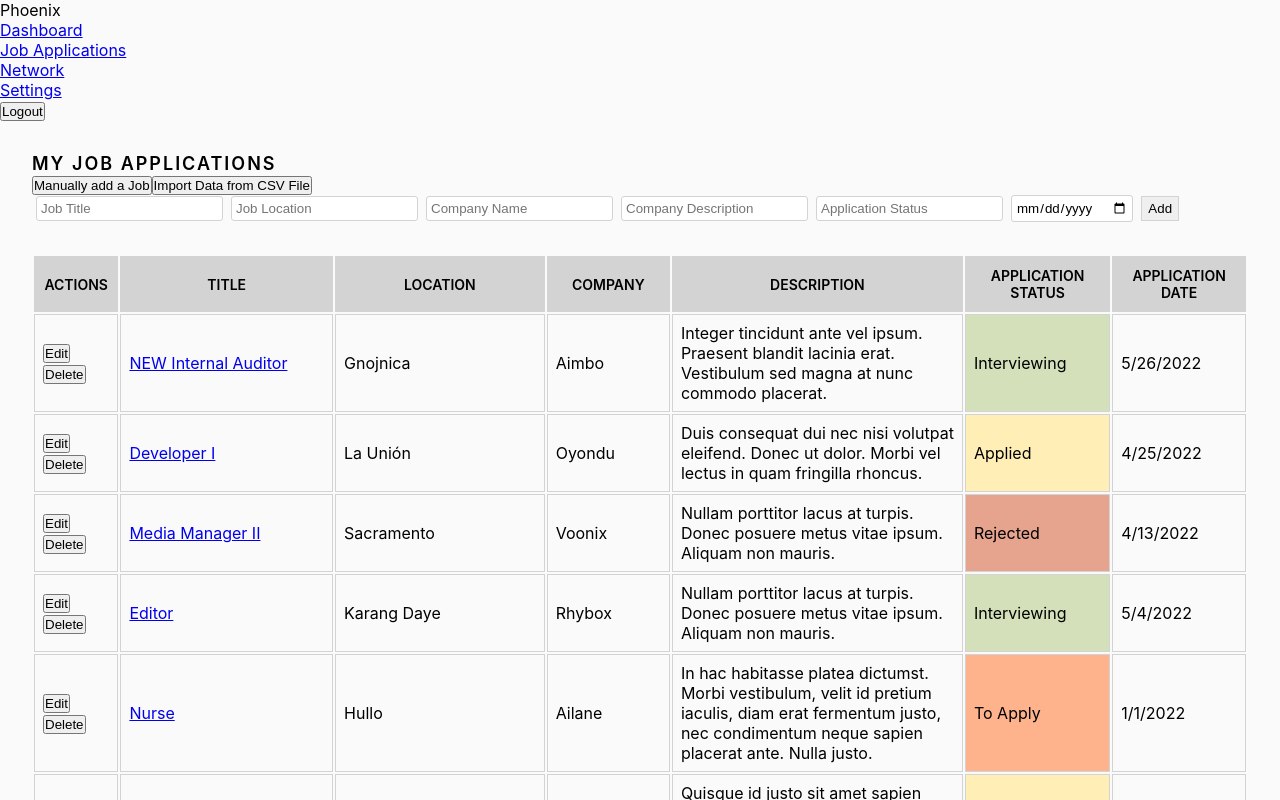
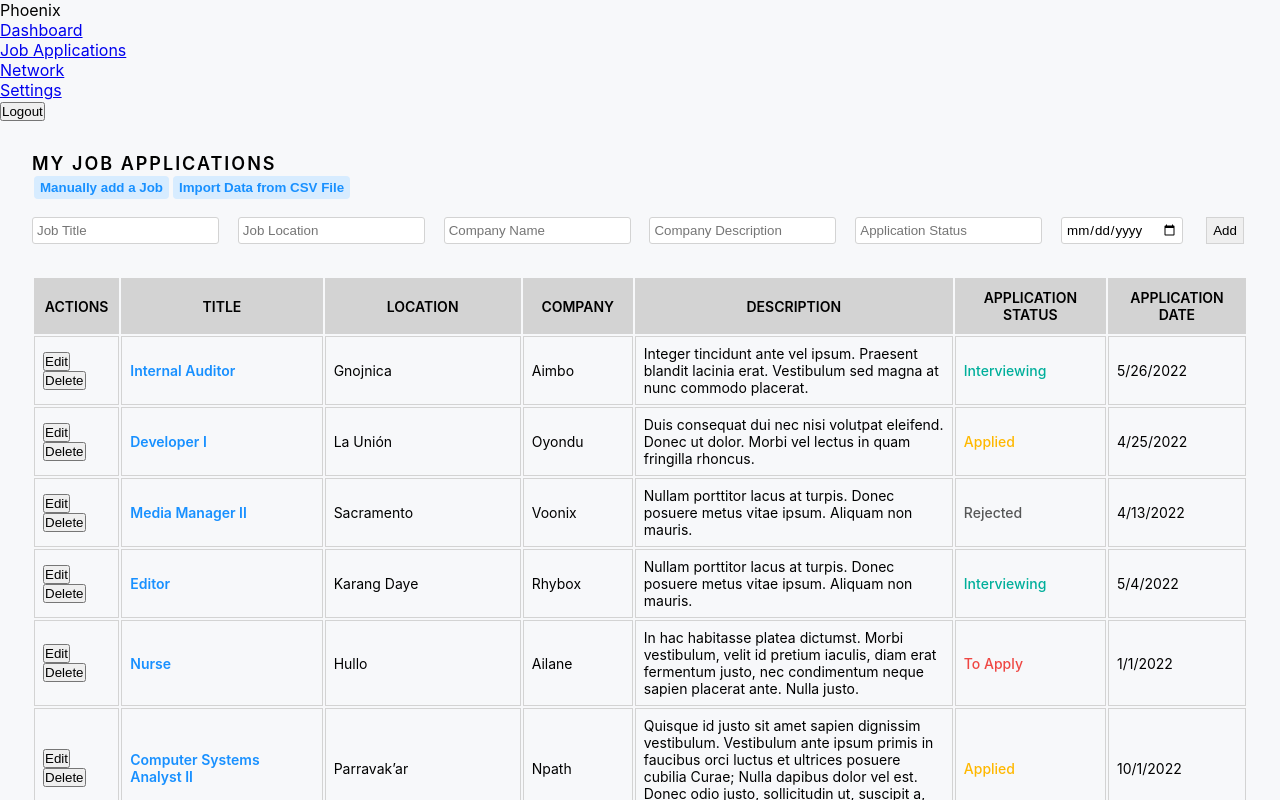
Before and after one commit to JuliaGrandury/phoenix-app-pern, a React (Create React App) app in the folder frontend/client/: page /jobboard in a window 1280 px wide. Shown: the top 800 px of the page. Built offline with nearby package versions, Linux system fonts and the light colour scheme.

Commit message:
Job Table UI/UX design

```diff
--- a/frontend/client/src/App.css
+++ b/frontend/client/src/App.css
@@ -5,6 +5,6 @@
 }
 
 body {
-  background-color: #FAFAFA;
+  background-color: #F7F8FA;
   height: 100vh;
 }
--- a/frontend/client/src/MOCK_JOB_DATA.json
+++ b/frontend/client/src/MOCK_JOB_DATA.json
@@ -1,4 +1,4 @@
-[{"jobId":1,"jobTitle":"NEW Internal Auditor","jobLocation":"Gnojnica","companyName":"Aimbo","companyUrl":"https://vimeo.com/diam/cras.js?lacus=eleifend&at=pede&velit=libero&vivamus=quis&vel=orci&nulla=nullam&eget=molestie&eros=nibh&elementum=in&pellentesque=lectus&quisque=pellentesque&porta=at&volutpat=nulla&erat=suspendisse&quisque=potenti&erat=cras&eros=in&viverra=purus&eget=eu&congue=magna&eget=vulputate&semper=luctus&rutrum=cum&nulla=sociis&nunc=natoque&purus=penatibus&phasellus=et&in=magnis&felis=dis&donec=parturient","companyDesc":"Integer tincidunt ante vel ipsum. Praesent blandit lacinia erat. Vestibulum sed magna at nunc commodo placerat.","appStatus":"Interviewing","appDate":"5/26/2022"},
+[{"jobId":1,"jobTitle":"Internal Auditor","jobLocation":"Gnojnica","companyName":"Aimbo","companyUrl":"https://vimeo.com/diam/cras.js?lacus=eleifend&at=pede&velit=libero&vivamus=quis&vel=orci&nulla=nullam&eget=molestie&eros=nibh&elementum=in&pellentesque=lectus&quisque=pellentesque&porta=at&volutpat=nulla&erat=suspendisse&quisque=potenti&erat=cras&eros=in&viverra=purus&eget=eu&congue=magna&eget=vulputate&semper=luctus&rutrum=cum&nulla=sociis&nunc=natoque&purus=penatibus&phasellus=et&in=magnis&felis=dis&donec=parturient","companyDesc":"Integer tincidunt ante vel ipsum. Praesent blandit lacinia erat. Vestibulum sed magna at nunc commodo placerat.","appStatus":"Interviewing","appDate":"5/26/2022"},
 {"jobId":2,"jobTitle":"Developer I","jobLocation":"La Unión","companyName":"Oyondu","companyUrl":"https://smugmug.com/in.xml?nunc=non&purus=quam&phasellus=nec&in=dui&felis=luctus&donec=rutrum&semper=nulla&sapien=tellus&a=in&libero=sagittis&nam=dui&dui=vel&proin=nisl&leo=duis&odio=ac&porttitor=nibh&id=fusce&consequat=lacus&in=purus&consequat=aliquet&ut=at&nulla=feugiat&sed=non&accumsan=pretium&felis=quis&ut=lectus&at=suspendisse&dolor=potenti&quis=in&odio=eleifend&consequat=quam&varius=a&integer=odio&ac=in&leo=hac&pellentesque=habitasse&ultrices=platea&mattis=dictumst&odio=maecenas&donec=ut&vitae=massa&nisi=quis","companyDesc":"Duis consequat dui nec nisi volutpat eleifend. Donec ut dolor. Morbi vel lectus in quam fringilla rhoncus.","appStatus":"Applied","appDate":"4/25/2022"},
 {"jobId":3,"jobTitle":"Media Manager II","jobLocation":"Sacramento","companyName":"Voonix","companyUrl":"http://blogtalkradio.com/pellentesque/eget/nunc/donec/quis/orci.xml?nunc=ipsum&viverra=primis&dapibus=in&nulla=faucibus&suscipit=orci","companyDesc":"Nullam porttitor lacus at turpis. Donec posuere metus vitae ipsum. Aliquam non mauris.","appStatus":"Rejected","appDate":"4/13/2022"},
 {"jobId":4,"jobTitle":"Editor","jobLocation":"Karang Daye","companyName":"Rhybox","companyUrl":"https://sciencedirect.com/risus/auctor/sed/tristique/in/tempus/sit.aspx?dictumst=iaculis&aliquam=diam&augue=erat&quam=fermentum&sollicitudin=justo&vitae=nec&consectetuer=condimentum&eget=neque&rutrum=sapien&at=placerat&lorem=ante&integer=nulla&tincidunt=justo&ante=aliquam&vel=quis&ipsum=turpis&praesent=eget&blandit=elit&lacinia=sodales&erat=scelerisque&vestibulum=mauris&sed=sit&magna=amet&at=eros&nunc=suspendisse&commodo=accumsan&placerat=tortor&praesent=quis&blandit=turpis&nam=sed&nulla=ante&integer=vivamus&pede=tortor&justo=duis&lacinia=mattis&eget=egestas&tincidunt=metus&eget=aenean&tempus=fermentum&vel=donec&pede=ut&morbi=mauris&porttitor=eget&lorem=massa&id=tempor&ligula=convallis&suspendisse=nulla&ornare=neque&consequat=libero&lectus=convallis&in=eget&est=eleifend&risus=luctus&auctor=ultricies&sed=eu&tristique=nibh&in=quisque&tempus=id&sit=justo&amet=sit&sem=amet&fusce=sapien","companyDesc":"Nullam porttitor lacus at turpis. Donec posuere metus vitae ipsum. Aliquam non mauris.","appStatus":"Interviewing","appDate":"5/4/2022"},
--- a/frontend/client/src/components/JobBoard/JobBoard.jsx
+++ b/frontend/client/src/components/JobBoard/JobBoard.jsx
@@ -108,11 +108,12 @@ const JobBoard = () => {
       <h1>my job applications</h1>
 
       <div className="data-actions-container">
-        <button>Manually add a Job</button>
-        <button>Import Data  from CSV File</button>
+        <button className={styles.DataButton}>Manually add a Job</button>
+        <button className={styles.DataButton}>Import Data  from CSV File</button>
       </div>
 
-      <form onSubmit={handleAddFormSubmit}>
+
+      <form className={styles.addDataForm} onSubmit={handleAddFormSubmit}>
         <input
           type='text'
           name='jobTitle'
--- a/frontend/client/src/components/JobBoard/JobBoard.module.css
+++ b/frontend/client/src/components/JobBoard/JobBoard.module.css
@@ -7,14 +7,36 @@ h1 {
 
 .container {
     padding: 2rem;
+    font-size: 14px;
 }
+.container a {
+    color: #1890FF;
+    font-weight: 600;
+    text-decoration: none;
+}
+
 
 input {
     font-family: Arial, Helvetica, sans-serif;
     padding: 4px 4px;
     border: 1px solid lightgrey;
     border-radius: 3px;
-    margin: 0px 4px;
+}
+
+.DataButton {
+    color: #1890FF;
+    font-weight: 600;
+    padding: 4px 6px;
+    margin: 2px;
+    border-radius: 4px;
+    background-color: #d7ecff;
+    border: none;
+}
+
+.addDataForm {
+    margin-top: 1rem;
+    display: flex;
+    justify-content: space-between;
 }
 
 .Button {
@@ -45,21 +67,23 @@ th {
 }
 
 .toapply {
-    background-color: #FFB38C;
+    color: #EF4743;
+    font-weight: 500;
 }
 
 .applied {
-    background-color: #FFEEB5;
+    color: #FFB800;
+    font-weight: 500;
 }
 
-.interviewing {
-    background-color: #D3E0BA;
+.interviewing,
+.offer {
+    color: #00AF9B;
+    font-weight: 500;
 }
 
-.offer {
-    background-color: #B6CCAB;
+.rejected,
+.ghosted {
+    color: #000000A6;
+    font-weight: 500;
 }
-
-.rejected {
-    background-color: #E6A38E;
-}
--- a/frontend/client/src/components/JobBoard/ReadOnlyRow.jsx
+++ b/frontend/client/src/components/JobBoard/ReadOnlyRow.jsx
@@ -5,7 +5,7 @@ const statusMap = {
     'To Apply': 'toapply',
     'Applied': 'applied',
     'Interviewing': 'interviewing',
-    'Ghosted': 'rejected',
+    'Ghosted': 'ghosted',
     'Rejected': 'rejected',
     'Offer': 'offer'
 }
@@ -17,7 +17,7 @@ const ReadOnlyRow = ({ job, handleEditRequest, handleDeleteRequest }) => {
                 <button type="button" onClick={(e) => handleEditRequest(e, job)}>Edit</button>
                 <button type="button" onClick={() => handleDeleteRequest(job.jobId)}>Delete</button>
             </td>
-            {job.companyUrl ? <td><a href={job.companyUrl}>{job.jobTitle}</a></td> : <td>{job.jobTitle}</td>}
+            {job.companyUrl ? <td><a href={job.companyUrl} target="_blank">{job.jobTitle}</a></td> : <td>{job.jobTitle}</td>}
             <td>{job.jobLocation}</td>
             <td>{job.companyName}</td>
             <td>{job.companyDesc}</td>
--- a/frontend/client/src/components/SideBar.jsx
+++ b/frontend/client/src/components/SideBar.jsx
@@ -1,5 +1,4 @@
-
-import { Link, NavLink, useNavigate } from 'react-router-dom'
+import { NavLink, useNavigate } from 'react-router-dom'
 
 const SideBar = () => {
 
```
